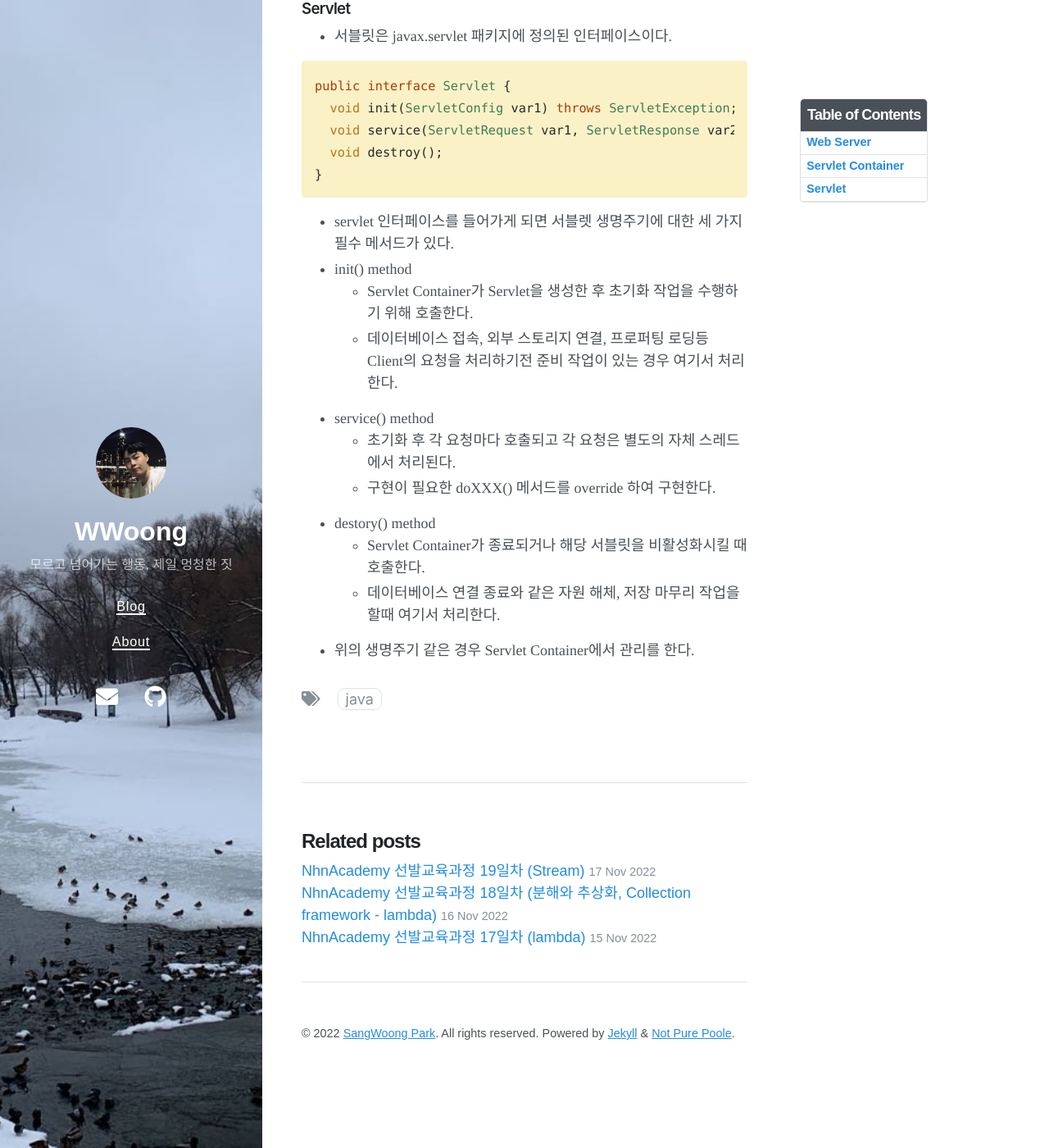
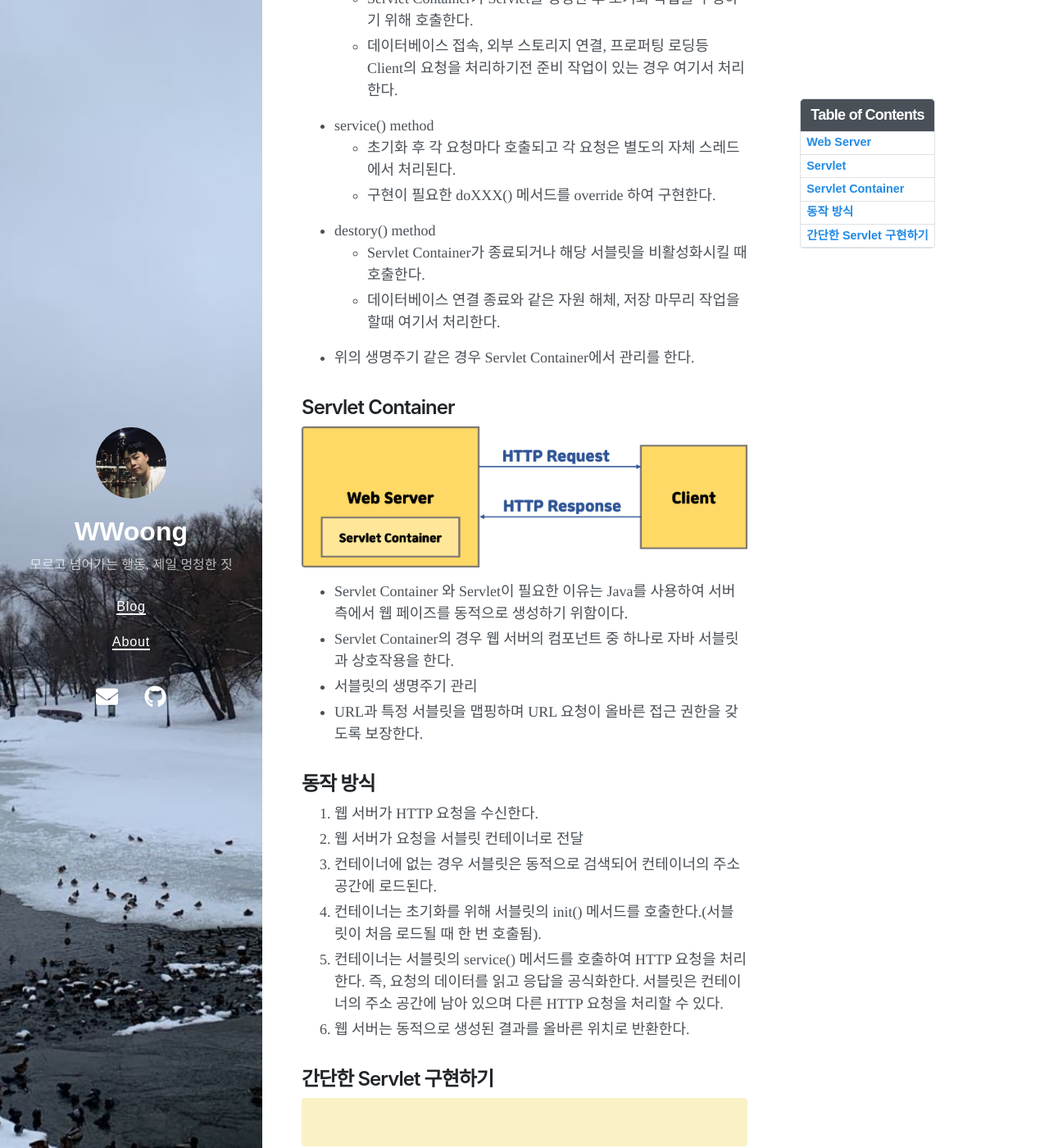
Before and after one commit to sangwoong12/sangwoong12.github.io, a Jekyll site: the page built from _posts/2022-11-29-servlet1.md, in a window 1280 px wide and 1400 px high, scrolled down 880 px. Shown: the whole window at 82% size. Built offline with Jekyll 4.4.1, drawn with Linux system fonts in a browser that asks for light colours; nearby versions of some CDN libraries; some of the changed text lies outside the part shown.

Commit message:
중간 커밋

````diff
--- a/_posts/2022-11-29-servlet1.md
+++ b/_posts/2022-11-29-servlet1.md
@@ -9,34 +9,27 @@ published : true
 ---
 
 
-### Web Server
+## Web Server
 
 <img src="/images/servlet1/1.png">
 
 - 웹 서버는 HTTP protocol을 사용하여 데이터를 전송한다.
-- 사용자 브라우저에 URL(www.google.com) 을 입력하는 하여 사용자가 웹피이지를 얻는다.
+- 사용자 브라우저에 URL(www.xxx.com) 을 입력하고 읽을 웹 페이지를 얻는다.
 
-### Servlet Container
-
-<img src="/images/servlet1/2.png">
-
-- 웹 서버의 경우 사용자 입력 기반으로 동작하는 웹 페이지의 경우 정상적으로 작동하지 않는다.
-- 서블릿 컨데이너는 java를 사용하여 서버 측에서 웹 페이지를 동적으로 생성하는 것이다.
-- 웹 서버 와 서블릿 상호작용을 위해서 라면 Servlet Container는 필수적이다.
-
-### Servlet
+## Servlet
 
 - 서블릿은 javax.servlet 패키지에 정의된 인터페이스이다.
 
 ```java
 public interface Servlet {
   void init(ServletConfig var1) throws ServletException;
-  void service(ServletRequest var1, ServletResponse var2) throws ServletException, IOException;
+  void service(ServletRequest var1, ServletResponse var2)
+    throws ServletException, IOException;
   void destroy();
 }
 ```
 
-- servlet 인터페이스를 들어가게 되면 서블렛 생명주기에 대한 세 가지 필수 메서드가 있다.
+- servlet 인터페이스를 들어가게 되면 서블릿 생명주기에 대한 세 가지 필수 메서드가 있다.
 - init() method
   - Servlet Container가 Servlet을 생성한 후 초기화 작업을 수행하기 위해 호출한다.
   - 데이터베이스 접속, 외부 스토리지 연결, 프로퍼팅 로딩등 Client의 요청을 처리하기전 준비 작업이 있는 경우 여기서 처리한다.
@@ -47,3 +40,27 @@ public interface Servlet {
   - Servlet Container가 종료되거나 해당 서블릿을 비활성화시킬 때 호출한다.
   - 데이터베이스 연결 종료와 같은 자원 해체, 저장 마무리 작업을 할때 여기서 처리한다.
 - 위의 생명주기 같은 경우 Servlet Container에서 관리를 한다.
+
+
+## Servlet Container
+
+<img src="/images/servlet1/2.png">
+
+- Servlet Container 와 Servlet이 필요한 이유는 Java를 사용하여 서버 측에서 웹 페이즈를 동적으로 생성하기 위함이다.
+- Servlet Container의 경우 웹 서버의 컴포넌트 중 하나로 자바 서블릿과 상호작용을 한다.
+- 서블릿의 생명주기 관리
+- URL과 특정 서블릿을 맵핑하며 URL 요청이 올바른 접근 권한을 갖도록 보장한다.
+
+## 동작 방식
+1. 웹 서버가 HTTP 요청을 수신한다.
+2. 웹 서버가 요청을 서블릿 컨테이너로 전달
+3. 컨테이너에 없는 경우 서블릿은 동적으로 검색되어 컨테이너의 주소 공간에 로드된다.
+4. 컨테이너는 초기화를 위해 서블릿의 init() 메서드를 호출한다.(서블릿이 처음 로드될 때 한 번 호출됨).
+5. 컨테이너는 서블릿의 service() 메서드를 호출하여 HTTP 요청을 처리한다. 즉, 요청의 데이터를 읽고 응답을 공식화한다. 서블릿은 컨테이너의 주소 공간에 남아 있으며 다른 HTTP 요청을 처리할 수 있다.
+6. 웹 서버는 동적으로 생성된 결과를 올바른 위치로 반환한다.
+
+## 간단한 Servlet 구현하기
+
+```java
+
+```
````
